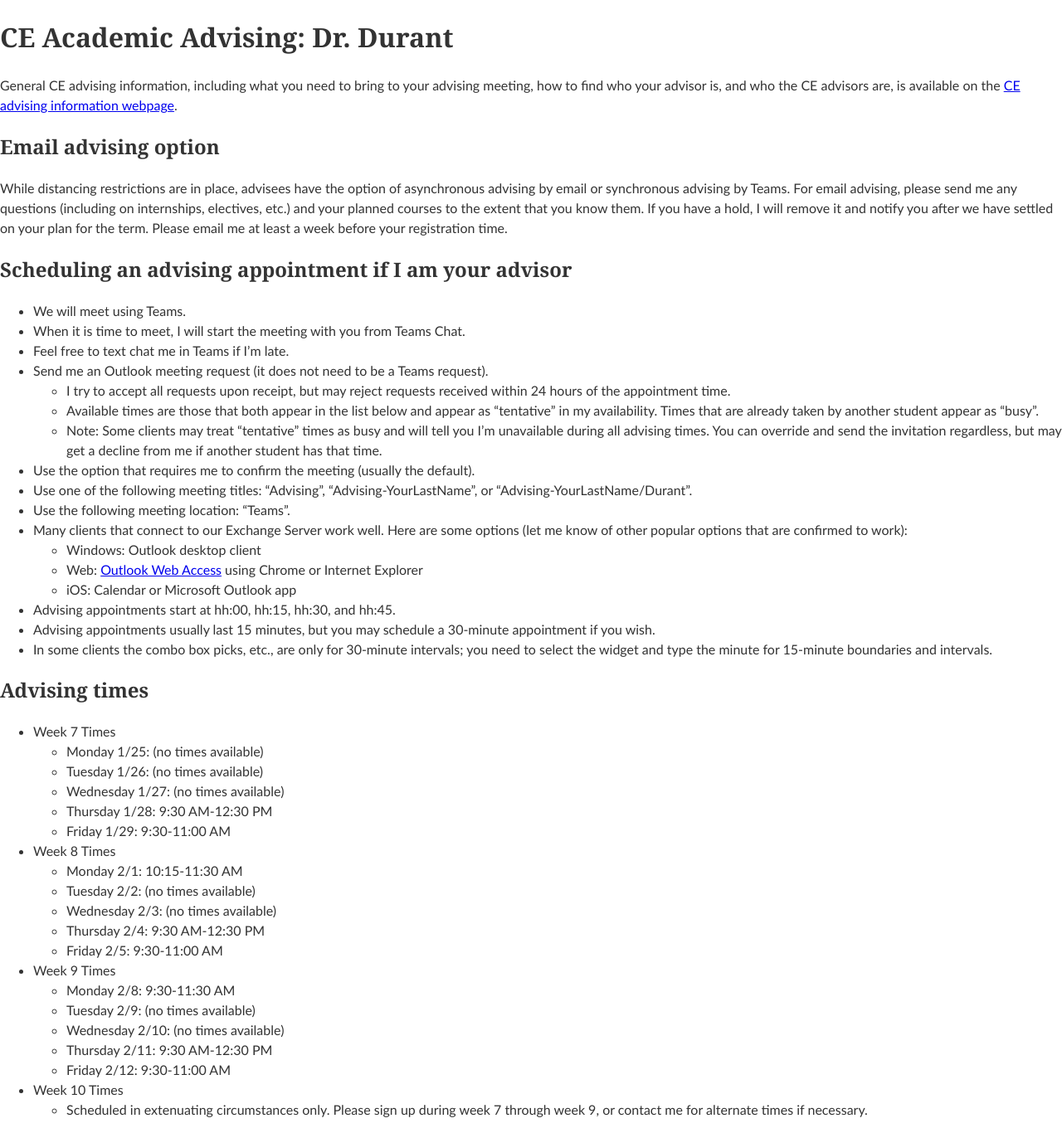
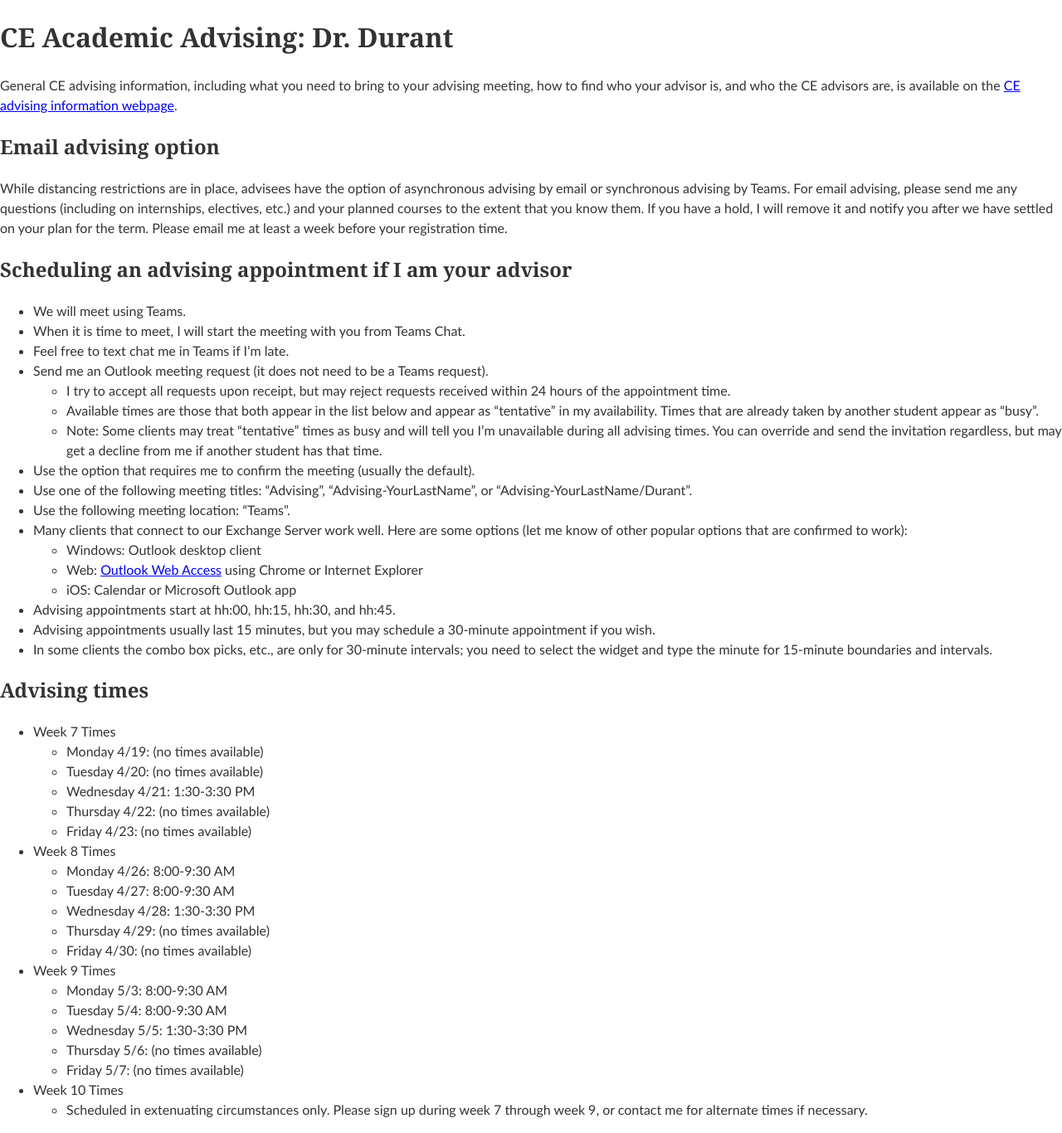
Before and after one commit to edurant/edurant.github.io, a Jekyll site: the page built from advising/durant.md, in a window 1280 px wide. Shown: the whole page at 83% size. Built offline with Jekyll 4.4.1, drawn with Linux system fonts in a browser that asks for light colours.

Commit message:
spring advising times

```diff
--- a/advising/durant.md
+++ b/advising/durant.md
@@ -32,25 +32,25 @@ While distancing restrictions are in place, advisees have the option of asynchro
 ## Advising times
 
 * Week 7 Times
-  * Monday 1/25: (no times available)
-  * Tuesday 1/26: (no times available)
-  * Wednesday 1/27: (no times available)
-  * Thursday 1/28: 9:30 AM-12:30 PM
-  * Friday 1/29: 9:30-11:00 AM
+  * Monday 4/19: (no times available)
+  * Tuesday 4/20: (no times available)
+  * Wednesday 4/21: 1:30-3:30 PM
+  * Thursday 4/22: (no times available)
+  * Friday 4/23: (no times available)
 
 * Week 8 Times
-  * Monday 2/1: 10:15-11:30 AM
-  * Tuesday 2/2: (no times available)
-  * Wednesday 2/3: (no times available)
-  * Thursday 2/4: 9:30 AM-12:30 PM
-  * Friday 2/5: 9:30-11:00 AM
+  * Monday 4/26: 8:00-9:30 AM
+  * Tuesday 4/27: 8:00-9:30 AM
+  * Wednesday 4/28: 1:30-3:30 PM
+  * Thursday 4/29: (no times available)
+  * Friday 4/30: (no times available)
 
 * Week 9 Times
-  * Monday 2/8: 9:30-11:30 AM
-  * Tuesday 2/9: (no times available)
-  * Wednesday 2/10: (no times available)
-  * Thursday 2/11: 9:30 AM-12:30 PM
-  * Friday 2/12: 9:30-11:00 AM
+  * Monday 5/3: 8:00-9:30 AM
+  * Tuesday 5/4: 8:00-9:30 AM
+  * Wednesday 5/5: 1:30-3:30 PM
+  * Thursday 5/6: (no times available)
+  * Friday 5/7: (no times available)
 
 * Week 10 Times
   * Scheduled in extenuating circumstances only. Please sign up during week 7 through week 9, or contact me for alternate times if necessary.
```
